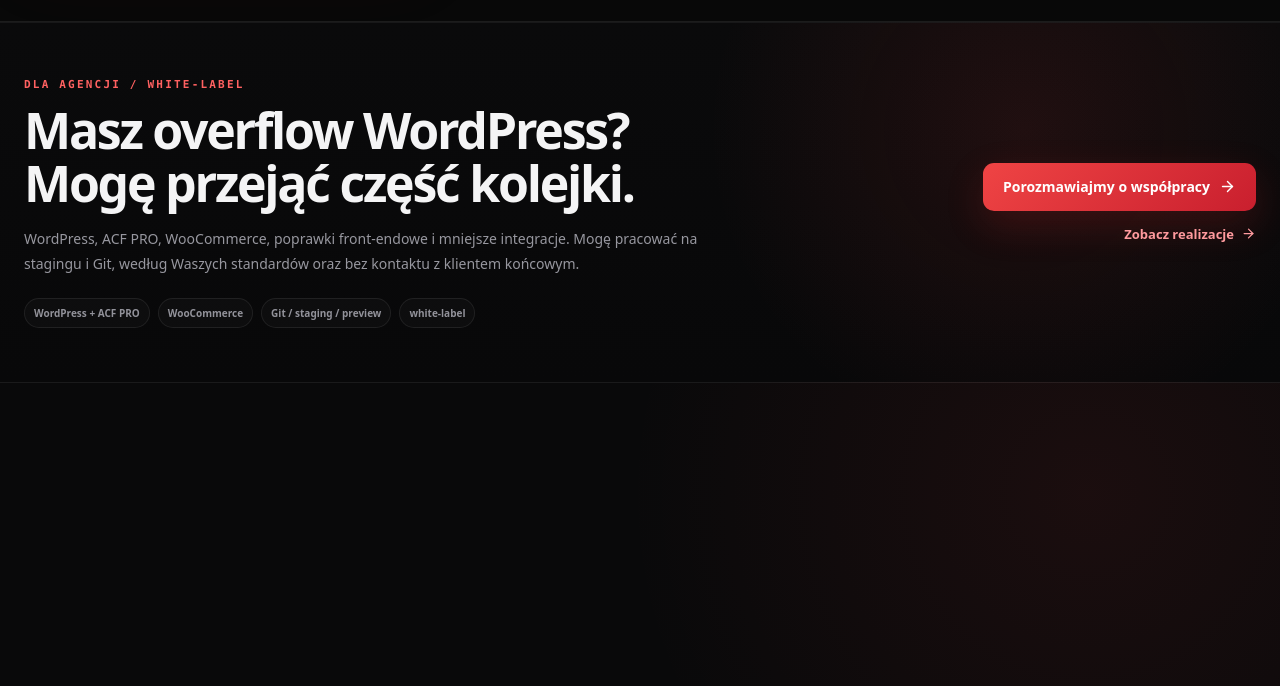
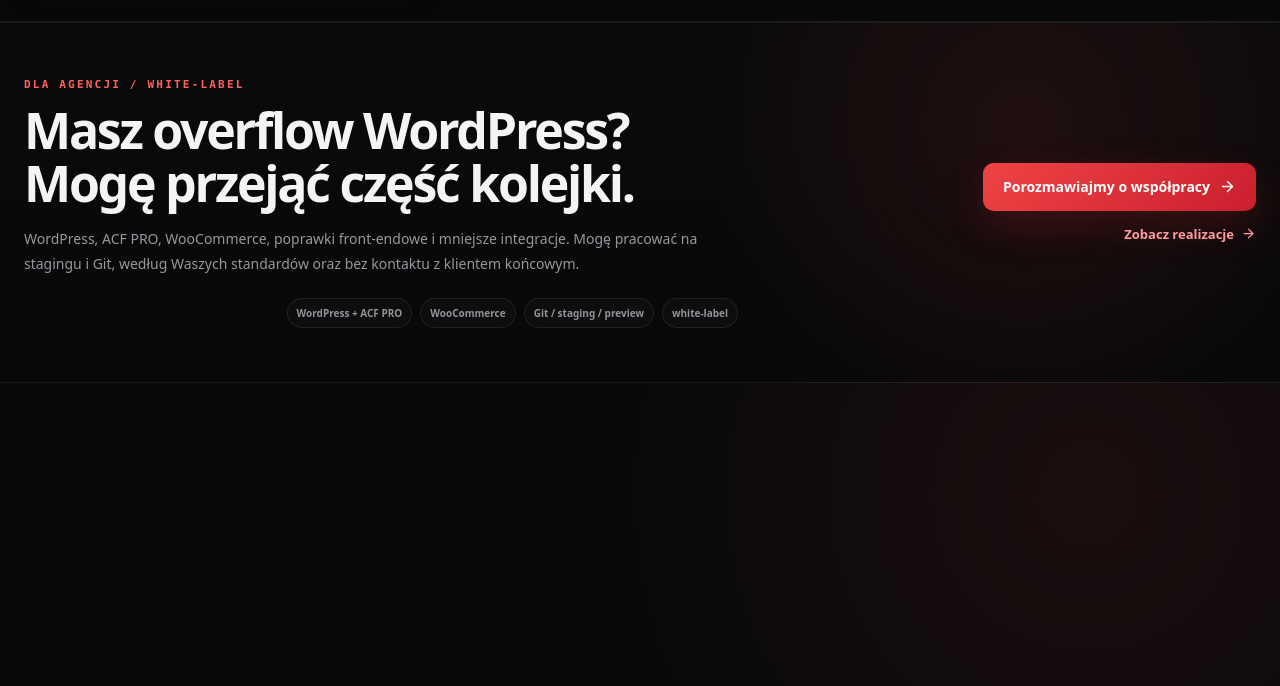
Before and after one commit to wwwCodeFixIT/CodeFix.IT---Portfolio-Short, a React (Vite) app: page / in a window 1280 px wide. Shown: the part 1643-2329 px from the top of the page. Built offline with nearby package versions, Linux system fonts and the light colour scheme.

Commit message:
refactor(cro): reuse existing conversion strip styles

```diff
--- a/src/pages/HomepageV1.tsx
+++ b/src/pages/HomepageV1.tsx
@@ -462,7 +462,7 @@ export function HomepageV1() {
             </p>
             <a
               href="#agencies"
-              className="cf-hero-agency-link"
+              className="cf-mini-audit-link cf-hero-agency-link"
               onClick={() => trackHomepageEvent('homepage_cta_click', { placement: 'hero_agency_link' })}
             >
               Jesteś agencją? Zobacz współpracę white-label
@@ -531,7 +531,7 @@ export function HomepageV1() {
         </section>
 
         <section id="agencies" className="cf-agency-strip" aria-labelledby="cf-agency-title">
-          <div className="cf-container cf-agency-strip-inner">
+          <div className="cf-container cf-revenue-strip-inner cf-agency-strip-inner">
             <div className="cf-agency-copy">
               <p className="cf-section-kicker">Dla agencji / white-label</p>
               <h2 id="cf-agency-title">Masz overflow WordPress? Mogę przejąć część kolejki.</h2>
@@ -539,7 +539,7 @@ export function HomepageV1() {
                 WordPress, ACF PRO, WooCommerce, poprawki front-endowe i mniejsze integracje.
                 Mogę pracować na stagingu i Git, według Waszych standardów oraz bez kontaktu z klientem końcowym.
               </p>
-              <div className="cf-agency-tags" aria-label="Zakres współpracy agencyjnej">
+              <div className="cf-revenue-proof cf-agency-tags" aria-label="Zakres współpracy agencyjnej">
                 <span>WordPress + ACF PRO</span>
                 <span>WooCommerce</span>
                 <span>Git / staging / preview</span>
@@ -547,7 +547,7 @@ export function HomepageV1() {
               </div>
             </div>
 
-            <div className="cf-agency-actions">
+            <div className="cf-revenue-action cf-agency-actions">
               <a
                 href="#contact"
                 className="cf-button cf-button-primary"
```
